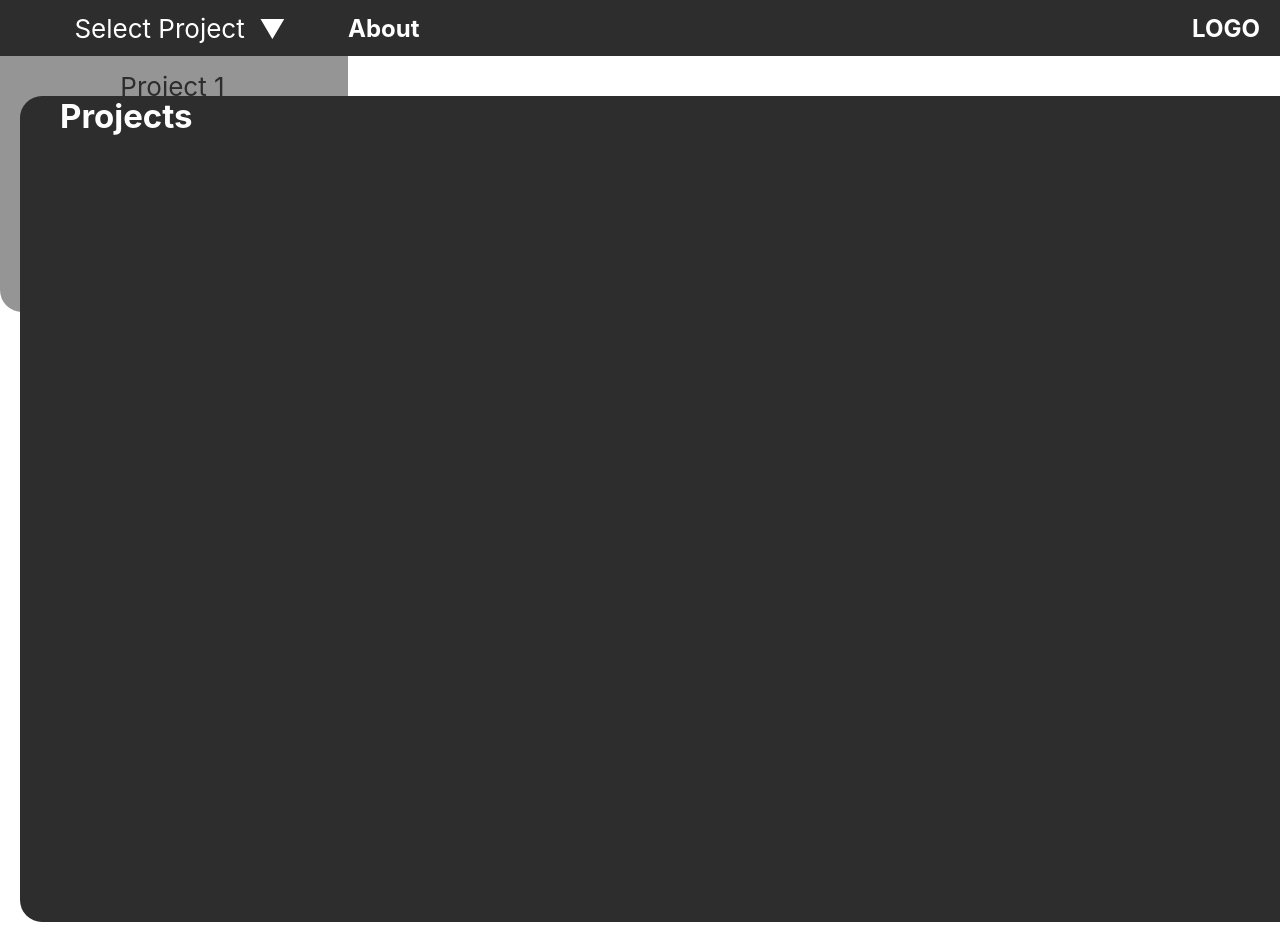
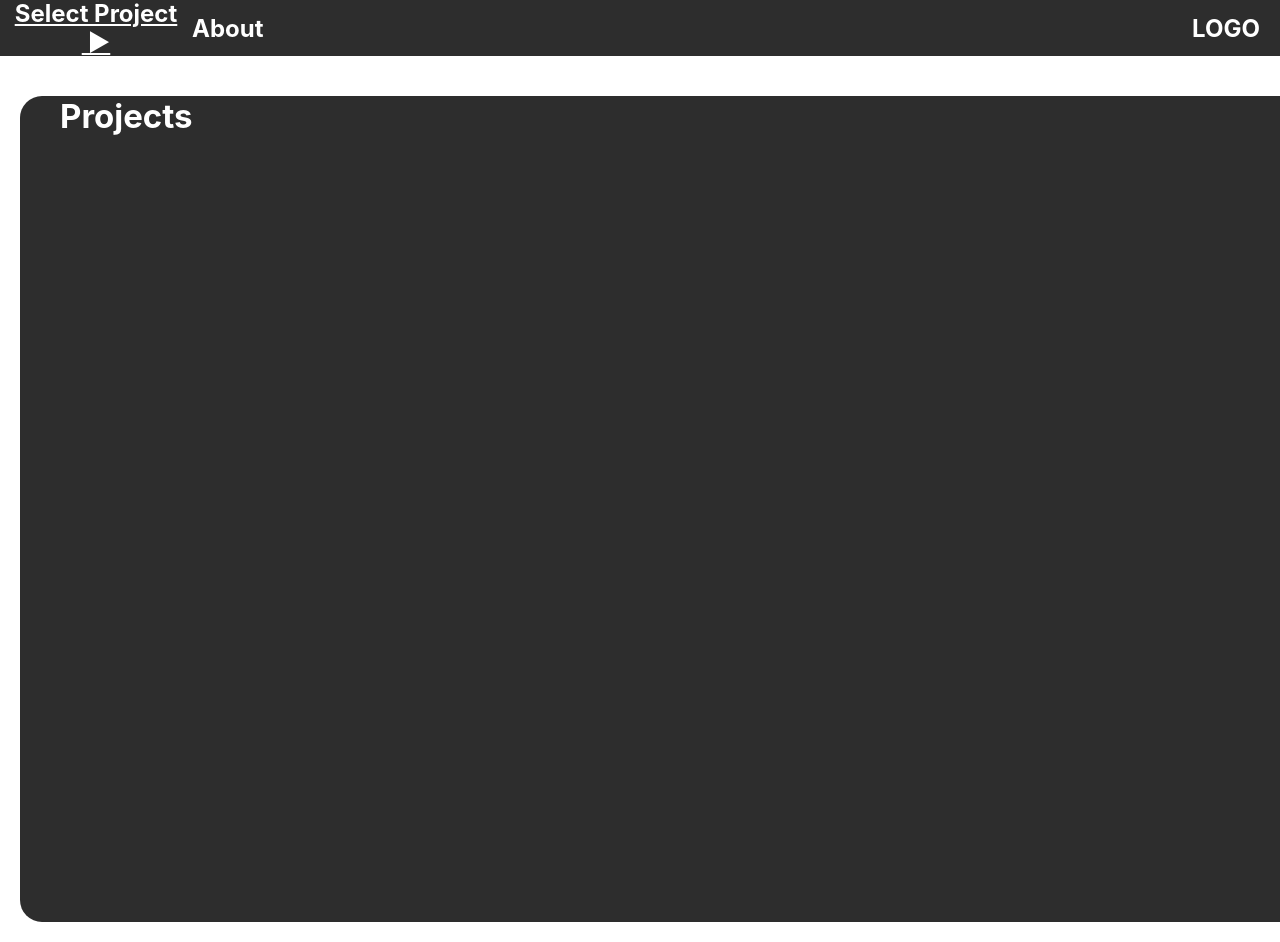
Before and after one commit to Toam10/AppleSeedsTodo, a React (Create React App) app in the folder frontend/: page / in a window 1280 px wide. Shown: the top 942 px of the page. Built offline with nearby package versions, Linux system fonts and the light colour scheme.

Commit message:
Welcome page design update

```diff
--- a/frontend/src/Screens/GlobalComponents/Navbar/Navbar.tsx
+++ b/frontend/src/Screens/GlobalComponents/Navbar/Navbar.tsx
@@ -1,5 +1,6 @@
 import React from 'react';
 import Dropdown from './Components/Dropdown/Dropdown';
+import DefaultMode from './Components/DefaultMode/DefaultMode';
 import './Navbar.css';
 import '../../../Style/Colors.css'
 
@@ -8,7 +9,7 @@ function Navbar() {
         <div>
             <div className='navbar'>
                 <div className='navbar__activemode_leftSide'>
-                    <Dropdown />
+                    <DefaultMode />
                     <h2 className='about'>About</h2>
                 </div>
                 <div className='navbar__activemode_rightSide'>
```
